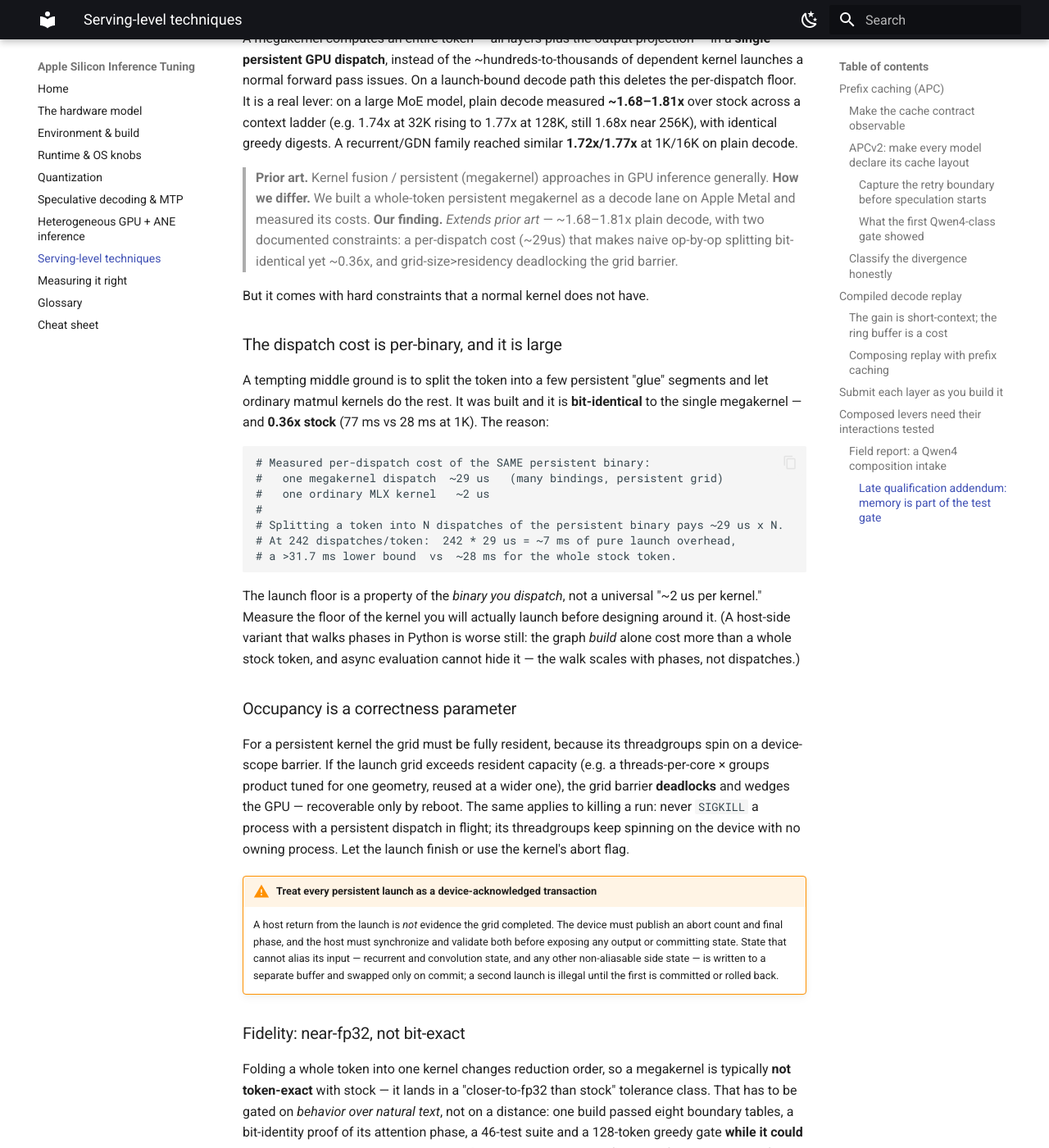
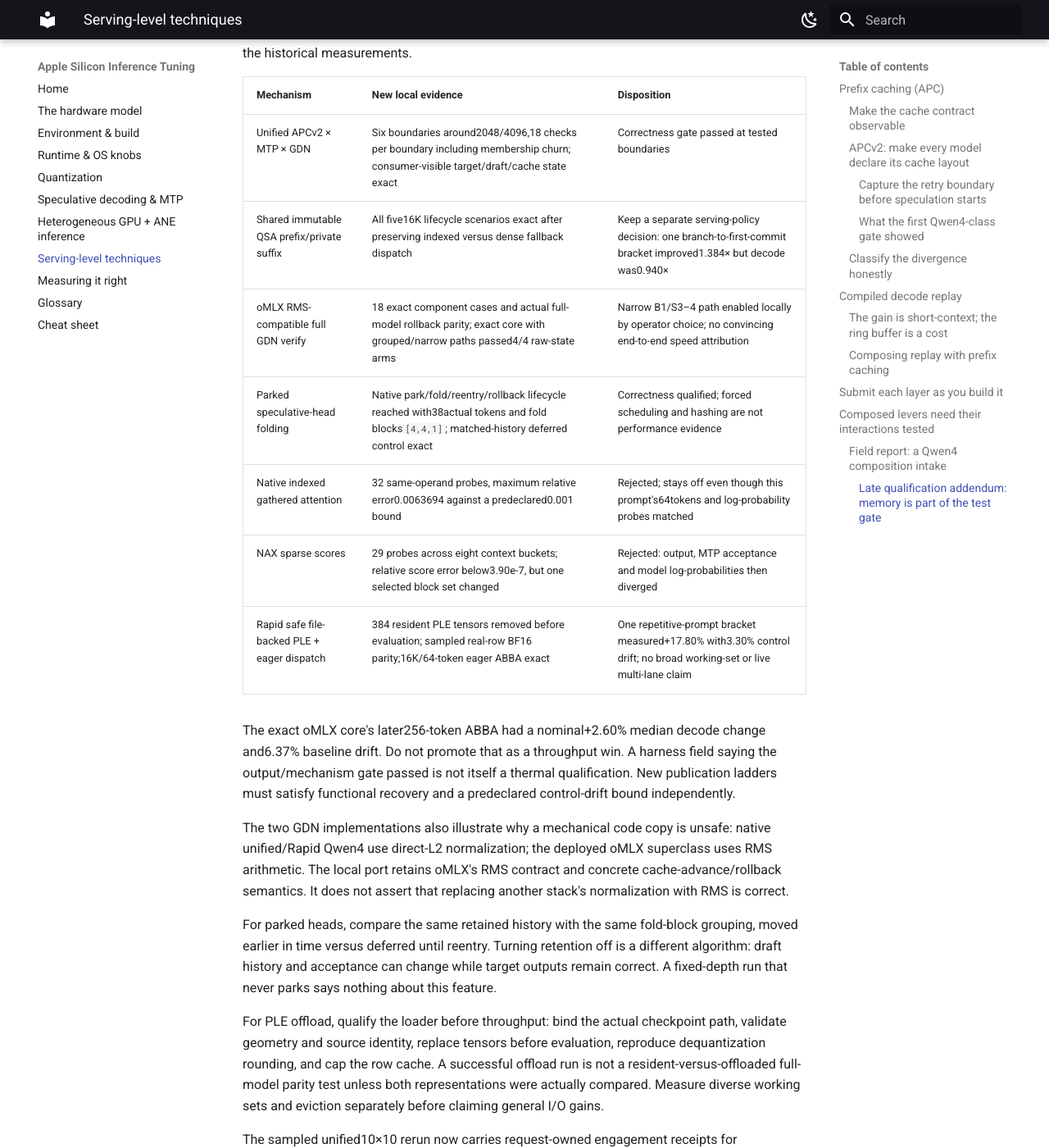
Before and after one commit to pierre427/apple-silicon-inference-tuning, an MkDocs documentation site: the page built from docs/serving-techniques.md, in a window 1280 px wide and 1400 px high, scrolled down 11648 px. Shown: the whole window at 82% size. Built offline with MkDocs 1.6.1 and Material for MkDocs 9.7.7, drawn with Linux system fonts in a browser that asks for light colours; some of the changed text lies outside the part shown.

Commit message:
Document qualified Qwen4 composition and rejected tolerance gates

```diff
--- a/docs/serving-techniques.md
+++ b/docs/serving-techniques.md
@@ -495,6 +495,62 @@
 model absent or enough reserved memory for the second model, then separate
 bit-exact, tolerance-changing, APC boundary, and transformed-sampling arms.
 
+
+#### September 12 continuation: gates reached, limits preserved
+
+The later exclusive window removed the memory-blocked condition above by
+quiescing the actual model LaunchAgents, not merely killing their child PIDs.
+The following are measured local results on the same Qwen4-class 4-bit
+checkpoint; they supersede the earlier pending status, not the historical
+measurements.
+
+| Mechanism | New local evidence | Disposition |
+|---|---|---|
+| Unified APCv2 × MTP × GDN | Six boundaries around2048/4096,18 checks per boundary including membership churn; consumer-visible target/draft/cache state exact | Correctness gate passed at tested boundaries |
+| Shared immutable QSA prefix/private suffix | All five16K lifecycle scenarios exact after preserving indexed versus dense fallback dispatch | Keep a separate serving-policy decision: one branch-to-first-commit bracket improved1.384× but decode was0.940× |
+| oMLX RMS-compatible full GDN verify |18 exact component cases and actual full-model rollback parity; exact core with grouped/narrow paths passed4/4 raw-state arms | Narrow B1/S3–4 path enabled locally by operator choice; no convincing end-to-end speed attribution |
+| Parked speculative-head folding | Native park/fold/reentry/rollback lifecycle reached with38actual tokens and fold blocks`[4,4,1]`; matched-history deferred control exact | Correctness qualified; forced scheduling and hashing are not performance evidence |
+| Native indexed gathered attention |32 same-operand probes, maximum relative error0.0063694 against a predeclared0.001 bound | Rejected; stays off even though this prompt's64tokens and log-probability probes matched |
+| NAX sparse scores |29 probes across eight context buckets; relative score error below3.90e-7, but one selected block set changed | Rejected: output, MTP acceptance and model log-probabilities then diverged |
+| Rapid safe file-backed PLE + eager dispatch |384 resident PLE tensors removed before evaluation; sampled real-row BF16 parity;16K/64-token eager ABBA exact | One repetitive-prompt bracket measured+17.80% with3.30% control drift; no broad working-set or live multi-lane claim |
+
+The exact oMLX core's later256-token ABBA had a nominal+2.60% median decode
+change and6.37% baseline drift. Do not promote that as a throughput win.
+A harness field saying the output/mechanism gate passed is not itself a
+thermal qualification. New publication ladders must satisfy functional
+recovery and a predeclared control-drift bound independently.
+
+The two GDN implementations also illustrate why a mechanical code copy is
+unsafe: native unified/Rapid Qwen4 use direct-L2 normalization; the deployed
+oMLX superclass uses RMS arithmetic. The local port retains oMLX's RMS
+contract and concrete cache-advance/rollback semantics. It does not assert
+that replacing another stack's normalization with RMS is correct.
+
+For parked heads, compare the same retained history with the same fold-block
+grouping, moved earlier in time versus deferred until reentry. Turning
+retention off is a different algorithm: draft history and acceptance can
+change while target outputs remain correct. A fixed-depth run that never
+parks says nothing about this feature.
+
+For PLE offload, qualify the loader before throughput: bind the actual
+checkpoint path, validate geometry and source identity, replace tensors
+before evaluation, reproduce dequantization rounding, and cap the row cache.
+A successful offload run is not a resident-versus-offloaded full-model parity
+test unless both representations were actually compared. Measure diverse
+working sets and eviction separately before claiming general I/O gains.
+
+The sampled unified10×10 rerun now carries request-owned engagement receipts
+for all160requests. Same-rubric qualitative review scored94/100 versus93/100
+on the earlier set, with50/50 tools in both. These are bounded sampled checks,
+not causal quality gains. Peer publication10×10 checks are separate work;
+the unified result must not be attributed to Rapid or oMLX.
+
+These results are recorded in the lab's September12 exclusive and remaining
+composition experiments, with source/native hashes and compressed raw
+receipts. Peer feature inventory distinguishes imported Anton Bobrik #3553
+mechanisms from the lab's RMS adaptation and Rapid ports. Proposed PRs and
+comments remain drafts until operator review.
+
 ---
 
 ## Megakernels
```
Also changed, not shown: docs/measurement.md (+24 -0 lines).
